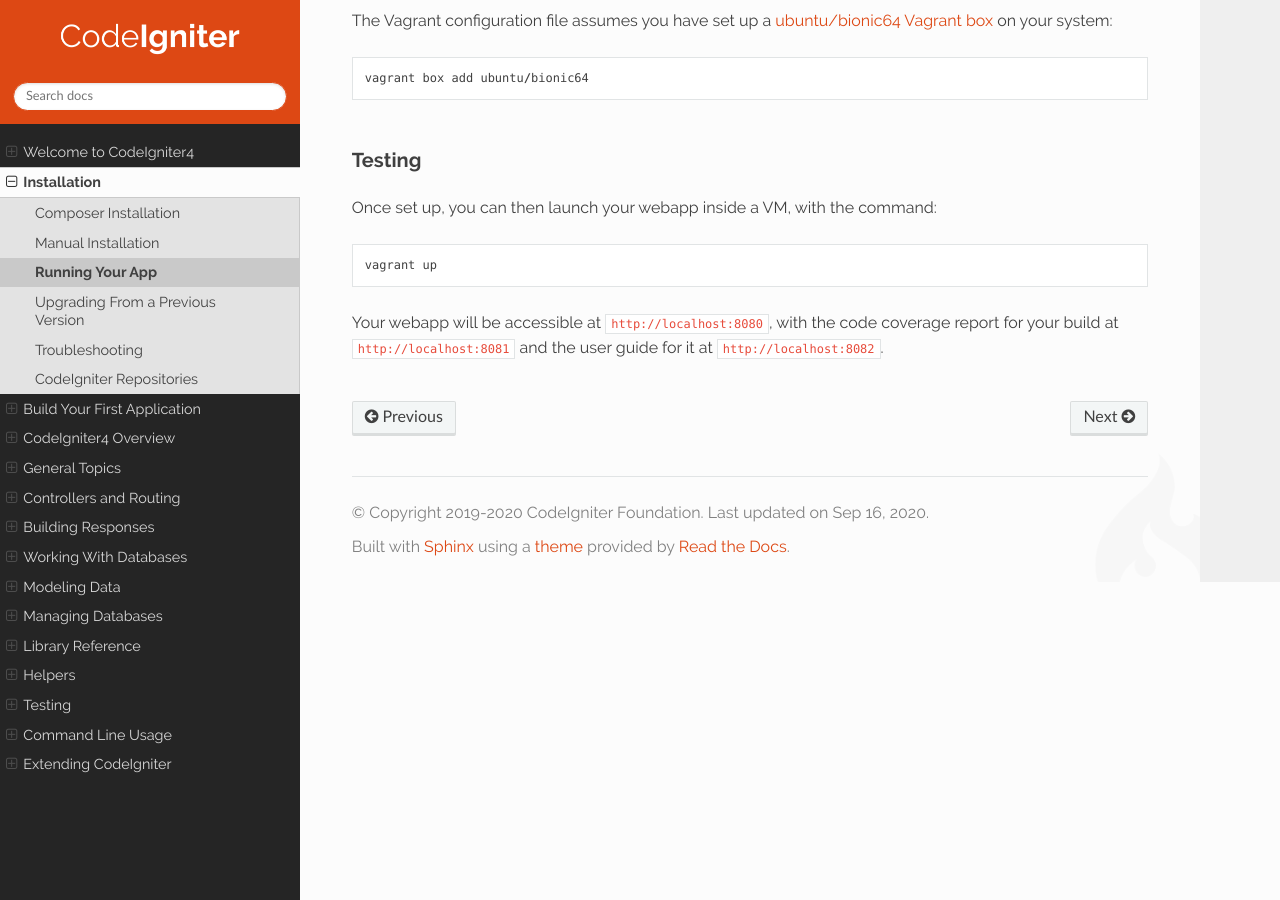
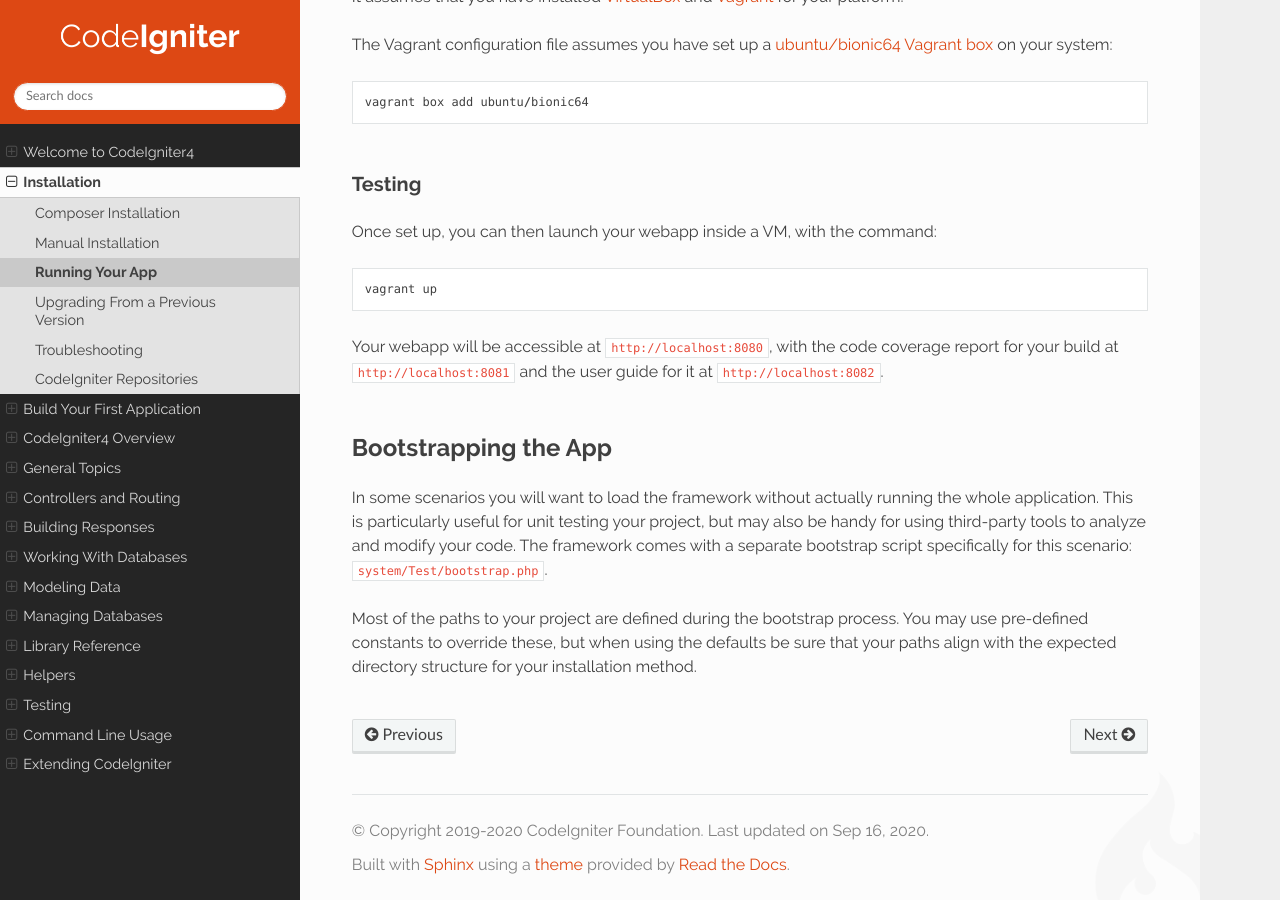
Before and after one commit to NEKOGET/ci4_user_guide_src, a Sphinx documentation site: the page built from source/installation/running.rst, in a window 1280 px wide and 900 px high, scrolled down 4628 px. Built offline with Sphinx 7.4.7 and the Read the Docs theme 2.0.0, drawn with Linux system fonts in a browser that asks for light colours; some of the changed text lies outside the part shown.

Commit message:
Add bootstap to Guide

```diff
--- a/source/installation/running.rst
+++ b/source/installation/running.rst
@@ -208,3 +208,15 @@ Once set up, you can then launch your webapp inside a VM, with the command::
 Your webapp will be accessible at ``http://localhost:8080``, with the code coverage
 report for your build at ``http://localhost:8081`` and the user guide for
 it at ``http://localhost:8082``.
+
+Bootstrapping the App
+=================================================
+
+In some scenarios you will want to load the framework without actually running the whole
+application. This is particularly useful for unit testing your project, but may also be
+handy for using third-party tools to analyze and modify your code. The framework comes
+with a separate bootstrap script specifically for this scenario: ``system/Test/bootstrap.php``.
+
+Most of the paths to your project are defined during the bootstrap process. You may use
+pre-defined constants to override these, but when using the defaults be sure that your
+paths align with the expected directory structure for your installation method.
```
